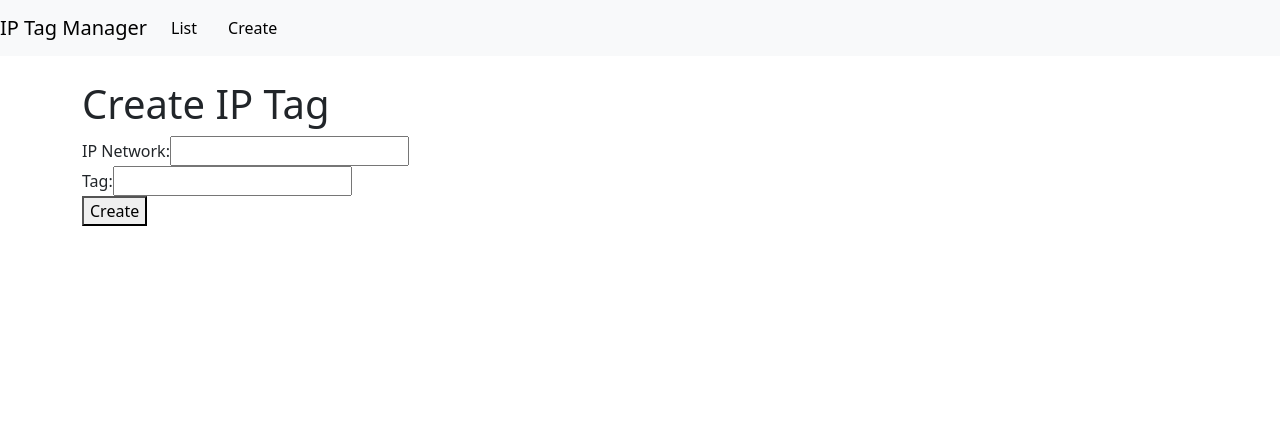
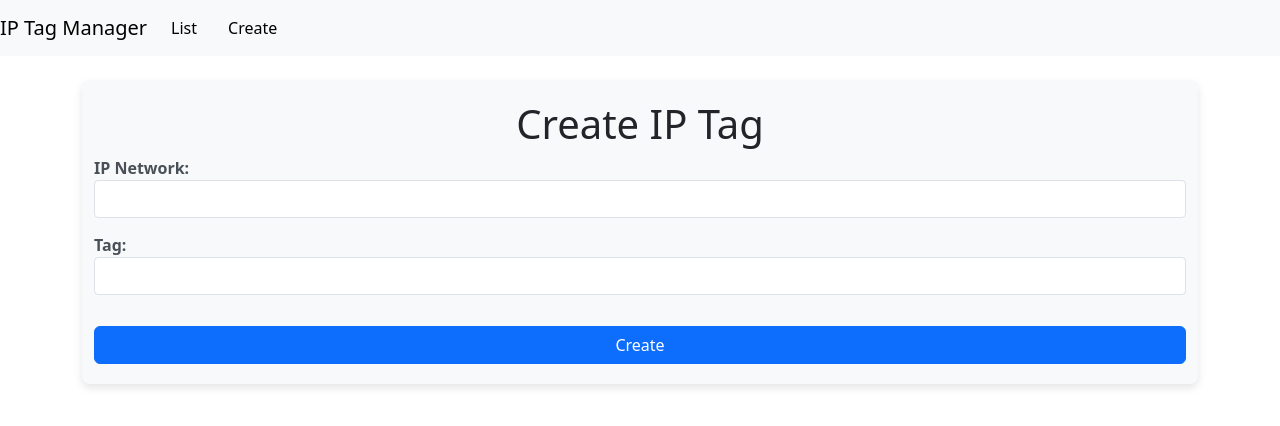
Before and after one commit to BlazejBielski/ip_tagger, a React (Create React App) app in the folder frontend/: page /create in a window 1280 px wide. Shown: the top 426 px of the page. Built offline with nearby package versions, Linux system fonts and the light colour scheme.

Commit message:
styles for update and create

```diff
--- a/frontend/src/components/IpTagCreate.js
+++ b/frontend/src/components/IpTagCreate.js
@@ -1,5 +1,6 @@
 import React, {useState} from "react";
 import axios from 'axios';
+import './IpTagForm.css';
 
 
 const IpTagCreate = () => {
@@ -23,20 +24,20 @@ const IpTagCreate = () => {
     };
 
     return (
-        <div>
-            <h1>Create IP Tag</h1>
-            <form onSubmit={handleSubmit}>
-                <div>
+        <div className="container mt-4 ip-tag-form-container">
+            <h1 className="text-center">Create IP Tag</h1>
+            <form onSubmit={handleSubmit} className="ip-tag-form">
+                <div className="form-group">
                     <label>IP Network:</label>
-                    <input type="text" value={ipNetwork} onChange={e => setIpNetwork(e.target.value)}/>
+                    <input type="text" value={ipNetwork} onChange={e => setIpNetwork(e.target.value)} className="form-control" />
                 </div>
-                <div>
+                <div className="form-group">
                     <label>Tag:</label>
-                    <input type="text" value={tag} onChange={e => setTag(e.target.value)}/>
+                    <input type="text" value={tag} onChange={e => setTag(e.target.value)} className="form-control" />
                 </div>
-                <button type="submit">Create</button>
+                <button type="submit" className="btn btn-primary mt-3" >Create</button>
             </form>
-            {message && <p>{message}</p>}
+            {message && <p className="text-center mt-3 message">{message}</p>}
         </div>
         );
         };
--- /dev/null
+++ b/frontend/src/components/IpTagForm.css
@@ -0,0 +1,31 @@
+/* src/components/IpTagForm.css */
+.ip-tag-form-container {
+    max-width: 600px;
+    margin: 0 auto;
+    padding: 20px;
+    background-color: #f8f9fa;
+    border-radius: 8px;
+    box-shadow: 0 4px 8px rgba(0, 0, 0, 0.1);
+}
+
+.ip-tag-form .form-group {
+    margin-bottom: 15px;
+}
+
+.ip-tag-form label {
+    font-weight: bold;
+    color: #495057;
+}
+
+.ip-tag-form .form-control {
+    border-radius: 4px;
+}
+
+.ip-tag-form .btn {
+    width: 100%;
+}
+
+.message {
+    color: #dc3545;
+    font-weight: bold;
+}
--- a/frontend/src/components/IpTagUpdate.js
+++ b/frontend/src/components/IpTagUpdate.js
@@ -2,6 +2,7 @@
 import React, { useState, useEffect } from "react";
 import { useParams, useNavigate } from "react-router-dom";
 import axios from 'axios';
+import './IpTagForm.css';
 
 const IpTagUpdate = () => {
     const { pk } = useParams();
@@ -37,20 +38,20 @@ const IpTagUpdate = () => {
     };
 
     return (
-        <div>
-            <h1>Update IP Tag</h1>
-            <form onSubmit={handleSubmit}>
-                <div>
+        <div className="container mt-4 ip-tag-form-container">
+            <h1 className="text-center">Update IP Tag</h1>
+            <form onSubmit={handleSubmit} className="ip-tag-form">
+                <div className="form-group">
                     <label>IP Network:</label>
-                    <input type="text" value={ipNetwork} onChange={e => setIpNetwork(e.target.value)} />
+                    <input type="text" value={ipNetwork} onChange={e => setIpNetwork(e.target.value)} className="form-control" />
                 </div>
-                <div>
+                <div className="form-group">
                     <label>Tag:</label>
-                    <input type="text" value={tag} onChange={e => setTag(e.target.value)} />
+                    <input type="text" value={tag} onChange={e => setTag(e.target.value)} className="form-control" />
                 </div>
-                <button type="submit">Update</button>
+                <button type="submit" className="btn btn-primary mt-3">Update</button>
             </form>
-            {message && <p>{message}</p>}
+            {message && <p className="text-center mt-3 message">{message}</p>}
         </div>
     );
 };
```
